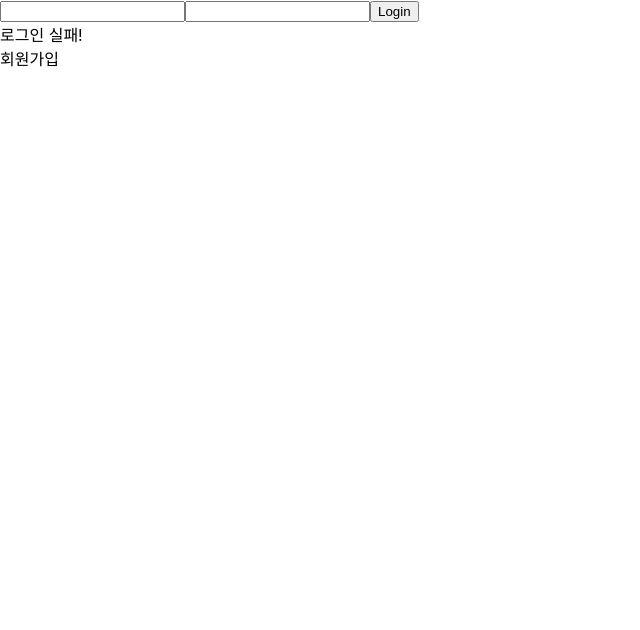
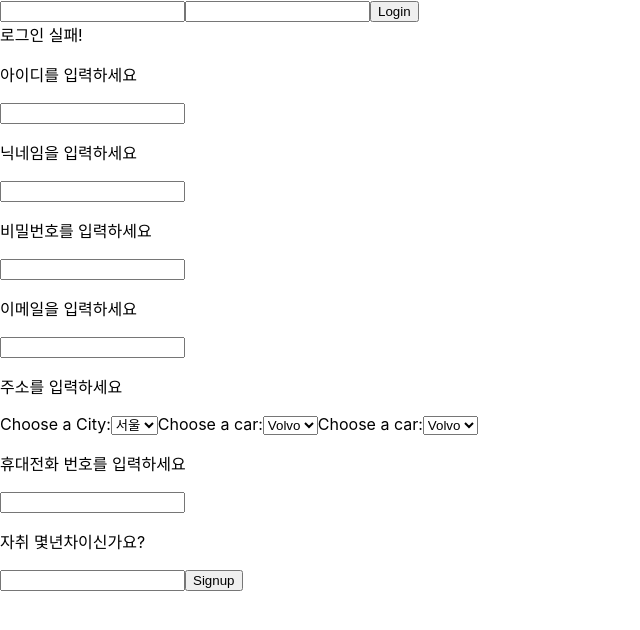
Before and after one commit to 5MYWEB/CLOSER-front, a React (Create React App) app: page /signup in a window 1280 px wide. Shown: the top 630 px of the page, without its empty margins (0-640 px from the left). Built offline with nearby package versions, Linux system fonts and the light colour scheme.

Commit message:
[ Feature ] 회원가입 틀

```diff
--- a/src/App.js
+++ b/src/App.js
@@ -4,14 +4,15 @@ import React, { useState } from 'react';
 
 function App() {
   const [ isLoggedIn, setIsLoggedIn ] = useState(false)
-  // console.log(isLoggedIn)
+  const [ isSignedUp, setIsSignedUp ] = useState(false)
 
   return (
     <div>
       <Login setIsLoggedIn={setIsLoggedIn} />
       {isLoggedIn && <div>로그인 성공(&&)!</div>}
       {isLoggedIn ? <div>로그인 성공(삼항)!</div> : <div>로그인 실패!</div>}
-      <SignUp />
+      <SignUp setIsSignedUp={setIsSignedUp}/>
+      {isSignedUp && <div>회원가입 성공(&&)!</div>}
     </div>
   );
 }
--- a/src/pages/signup.js
+++ b/src/pages/signup.js
@@ -1,7 +1,116 @@
-import React from 'react';
+import React, { useState, useCallback } from 'react';
 
-function SignUp() {
-  return <div>회원가입</div>
+function SignUp(props) {
+  const [userInfo, setUserInfo] = useState({
+    userId: '',
+    nickname: '',
+    password: '',
+    email: '',
+    address: {
+      city: '',
+      gu: '',
+      dong: ''
+    },
+    // 번호만 입력받기
+    phoneNumber: '',
+    //HowLongLiveAlone
+    livingAloneNthYears: ''
+  });
+
+  const { userId, nickname, password, email, address, phoneNumber, livingAloneNthYears } = userInfo;
+
+  const onChange=useCallback(
+    e => {
+      const { name, value } = e.target;
+      console.log(name, value);
+      setUserInfo({
+        ...userInfo,
+        [name]: value
+      });
+    },
+    [userInfo]
+  );
+
+  const onSubmit=(
+    e => {
+      e.preventDefault();
+      console.log(userInfo);
+      props.setIsSignedUp(true);
+    }
+  )
+
+  return (
+    <form onSubmit={onSubmit}>
+      <p>아이디를 입력하세요</p>
+      <input
+        type="text"
+        name="userId"
+        value={userId}
+        onChange={onChange}
+      />
+      <p>닉네임을 입력하세요</p>
+      <input
+        type="text"
+        name="nickname"
+        value={nickname}
+        onChange={onChange}
+      />
+      <p>비밀번호를 입력하세요</p>
+      <input
+        type="password"
+        name="password"
+        value={password}
+        onChange={onChange}
+      />
+      <p>이메일을 입력하세요</p>
+      <input
+        type="text"
+        name="email"
+        value={email}
+        onChange={onChange}
+      />
+      <p>주소를 입력하세요</p>
+      <label htmlFor="city">Choose a City:</label>
+      <select id="city" name="city" value={address.city} onChange={onChange}>
+        <option value="서울">서울</option>
+        <option value="경기">경기</option>
+        <option value="인천">인천</option>
+        <option value="부산">부산</option>
+      </select>
+      <label htmlFor="cars">Choose a car:</label>
+      <select id="cars" name="cars" value={address.gu} onChange={onChange}>
+        <option value="volvo">Volvo</option>
+        <option value="saab">Saab</option>
+        <option value="fiat">Fiat</option>
+        <option value="audi">Audi</option>
+      </select>
+      <label htmlFor="cars">Choose a car:</label>
+      <select id="cars" name="cars" value={address.dong} onChange={onChange}>
+        <option value="volvo">Volvo</option>
+        <option value="saab">Saab</option>
+        <option value="fiat">Fiat</option>
+        <option value="audi">Audi</option>
+      </select>
+      <p>휴대전화 번호를 입력하세요</p>
+      <input
+        type="text"
+        name="phoneNumber"
+        value={phoneNumber}
+        onChange={onChange}
+      />
+      <p>자취 몇년차이신가요?</p>
+      <input
+        type="number"
+        name="livingAloneNthYears"
+        value={livingAloneNthYears}
+        onChange={onChange}
+      />
+      <button type="submit">
+        Signup
+      </button>
+    </form>
+  )
+
 }
 
 export default SignUp;
```
